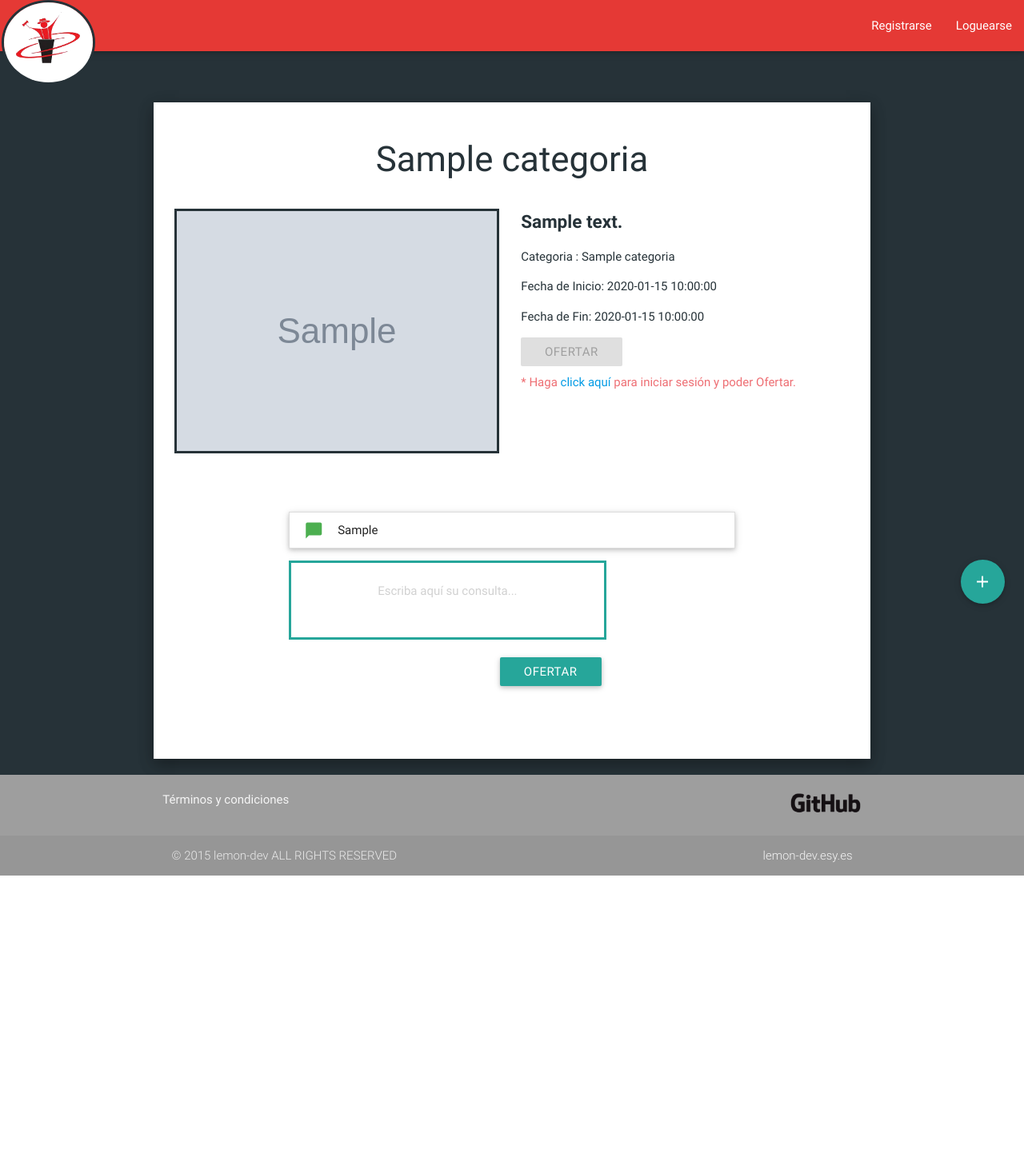
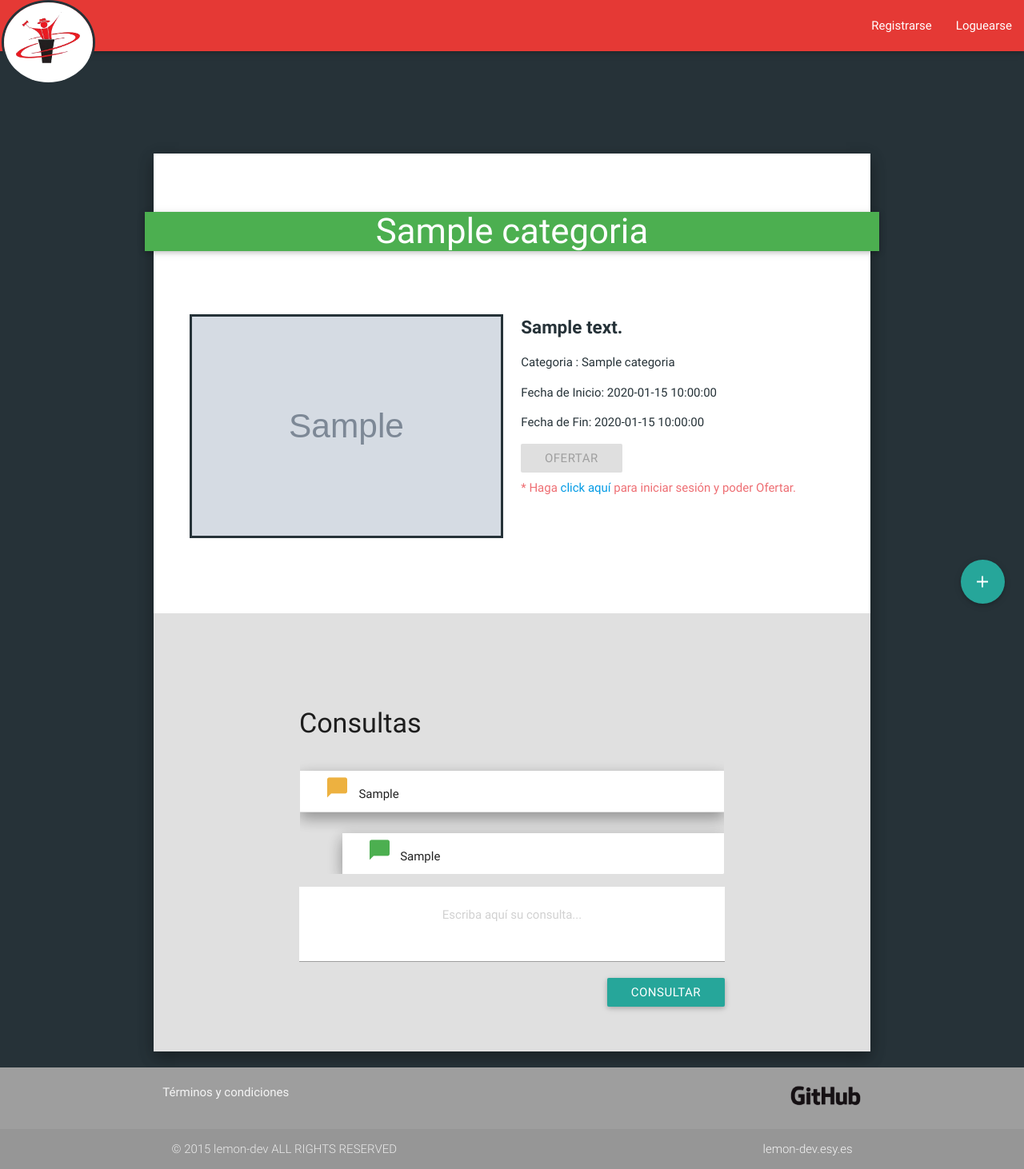
Before and after one commit to lemon-dev/bestnid, a PHP site: page /subasta.php?id_subasta=1 in a window 1280 px wide. Shown: the whole page at 80% size. Before the commit the page ends 1095 px from the top, so only its background shows below. Run offline with PHP 8.4, Linux system fonts and the light colour scheme; tables that the repository leaves empty or names only in its code hold one stand-in row (values such as "Sample post"); grey boxes marked "Sample" are stand-in pictures.

Commit message:
Consultas y respuestas terminado, solo queda testear

```diff
--- a/proyecto/css/style.css
+++ b/proyecto/css/style.css
@@ -19,6 +19,10 @@ main {
 
 * {
 	font-family:'Roboto';
+}
+
+.break {
+	color: black;
 }
 
 
@@ -44,7 +48,7 @@ HOME
 ***********************************/
 
 .card {
-	height: 600px;
+	min-height: 600px;
 }
 
 .card img {
@@ -183,21 +187,60 @@ FORMULARIOS: HINTS
 VER SUBASTA
 ***********************************/
 
+
+/**********************************
+VER SUBASTA: GENERAL
+***********************************/
+
+
 .ver-subasta {
-	background-color: white;
+	background-color: #e0e0e0;
 }
 
 .ver-subasta h3 {
 	color: #263238;
 }
 
+.ver-subasta-header {
+	min-width: 100%;
+
+}
+
+#subasta {
+	padding-right: 0;
+	padding-left: 0;
+	margin-top: 10%;
+	background-color: white;
+}
+
+#subasta h3 {
+	background-color: #4caf50;
+	color: white;
+	margin: 0;
+	margin-top: 8%;
+}
+
+.wrapper {
+	padding-bottom: 15%;
+	margin: 0 auto;
+}
+
+
+/**********************************
+VER SUBASTA: IMAGEN
+***********************************/
+
+
 .ver-subasta img {
 	border: 3px solid #263238;
+	max-height: 280px;
 }
 
-.consulta .mdi-communication-messenger {
-	color: #4caf50;
-}
+
+/**********************************
+VER SUBASTA: INFO
+***********************************/
+
 
 .subasta-opciones {
 	color: 263238;
@@ -217,13 +260,33 @@ VER SUBASTA
 	color: #ee6e73;
 }
 
+.subasta {
+	min-width: 100%;
+	padding: 5% 5% 5% 5%;
+}
+
+
+/**********************************
+VER SUBASTA: OFERTAR/VER OFERTAS
+***********************************/
+
+
 .modal-footer {
 	margin: 0 auto;
 	margin-top: 2%;
 }
 
-.container.consultas {
-	margin-bottom: 10%;
+
+/**********************************
+VER SUBASTA: CONSULTAS
+***********************************/
+
+
+.consultas {
+	margin: 0;
+	padding: 5% 5% 10% 5%;
+	min-width: 100%;
+	background-color: #e0e0e0;
 }
 
 .container.consultar-form-container {
@@ -231,13 +294,66 @@ VER SUBASTA
 	padding: 0;
 }
 
-#consultar-form textarea{
-	border: 3px solid #26a69a;
+#respuesta-form {
+	margin: 0 auto;
+	text-align: inherit;
 }
 
-#consulta {
+.dialogo.consulta,
+.dialogo.respuesta {
+	margin: 0 auto;
+	margin-top: 5%;
+	padding-left: 5%;
+	padding-left: 5%;
+	text-indent: 5px;
+	background-color: white;
+}
 
+.dialogo .mdi-communication-messenger {
+
+	margin-right: 2.5%;
+	margin-top: 5%;
+	color: #4caf50;
+	width: 80px;
+	height: 80px;
 }
+
+.consulta .mdi-communication-messenger {
+	color: #EDB140;
+}
+
+.dialogo.respuesta {
+	margin-left: 10%;
+}
+
+.respuesta .mdi-communication-messenger {
+	color: #4caf50;
+}
+
+#cuerpo-consulta {
+	background-color: white;
+	margin: 0 auto;
+}
+
+#cuerpo-respuesta {
+	background-color: white;
+	margin: 0 auto;
+}
+
+#respuesta-submit {
+	margin-top: 2.5%;
+	margin-bottom: 2.5%;
+}
+
+#consulta-submit {
+	margin-top: 2.5%;
+}
+
+.mdi-content-reply {
+	color: #26a69a;
+}
+
+
 
 /**********************************
 VER PERFIL
@@ -267,6 +383,11 @@ BUSCAR POR TITULO
 	line-height: 1.25em;
 }
 
+#modificar-monto {
+	margin-top: 18%;
+	margin-bottom: 18%;
+}
+
 
 /**********************************
 COLORES
--- a/proyecto/js/main.js
+++ b/proyecto/js/main.js
@@ -26,6 +26,17 @@ $(document).ready(function() {
 
 	// Select initialize
 	$('select').material_select();
+
+	// Tener el formulario de respuesta oculto por defecto
+	$('.wrapper').hide();
+
+	// Toggle del formulario de respuesta
+	$('.responder').click(function(event){
+		event.preventDefault();
+		var id_consulta = $(this).data('idconsulta');
+		var form_id = '#respuesta-form-'.concat(id_consulta);
+		$(form_id).toggle('normal');
+	});
 
 	// Form validation
 
@@ -397,12 +408,6 @@ $(document).ready(function() {
 		}
 	});
 
-	$("#ofertar-form").submit(function (event) {
-		event.preventDefault();
-
-
-
-	});
 
 	/**
   	* @author ComFreek
--- a/proyecto/subasta.php
+++ b/proyecto/subasta.php
@@ -4,44 +4,93 @@ ini_set('display_errors', 'On');
 
 include('db/connect.php');
 
-if(isset($_GET['id_subasta'])){
+function subastaConID($id_subasta){
+	include('db/connect.php');
 
 	$query = "	SELECT 	*
 				FROM	subasta S INNER JOIN producto P ON S.id_producto = P.id_producto
 								  INNER JOIN categoria C ON P.id_categoria = C.id_categoria
-				WHERE	S.id_subasta = " . $_GET['id_subasta'];
+				WHERE	S.id_subasta = " . $id_subasta;
 
 	$result = $db->query($query);
 
 	$row = $result->fetch_object();
 
-
+	return $row;
 }
 
-$pageTitle = "Bestnid | $row->titulo";
-include('include/header.php');
+function yaOferto($id_usuario, $id_subasta){
+	include('db/connect.php');
+	$query = "	SELECT 	*
+				FROM	subasta S INNER JOIN oferta O ON S.id_subasta = O.id_subasta
+				WHERE	O.id_usuario = " . $id_usuario . " AND S.id_subasta = " . $id_subasta;
+
+	if(!$result = $db->query($query)){
+		echo ":(";
+		die();
+	}
+
+	if($result->num_rows != 0){
+		return true;
+	}
+	return false;
+}
+
+function consultasParaSubasta($id_subasta){
+	include('db/connect.php');
+
+	$query = " SELECT * FROM consulta WHERE id_subasta=" .  $_GET['id_subasta'];
+
+	if(!$result = $db->query($query)){
+		echo ':(';
+		die();
+	}
+
+	return $result;
+}
+
+function respuestaParaConsulta($id_consulta){
+	include('db/connect.php');
+
+	$query = " SELECT * FROM respuesta WHERE id_consulta=" . $id_consulta;
+
+	$result = $db->query($query);
+
+	return $result;
+}
 
 ?>
 
-<section>
-	<div class="container ver-subasta z-depth-2 col m12">
+<?php
+	$subasta = subastaConID($_GET['id_subasta']);
+	$pageTitle = "Bestnid | $subasta->titulo";
+	include('include/header.php');
+ ?>
+
+<div id="subasta" class="container ver-subasta z-depth-2 col m12">
 	<header class="row center">
-			<h3><?php echo $row->titulo ?></h3>
+			<h3 class="z-depth-1"><?php echo $subasta->titulo ?></h3>
 		</header>
-		<ul class="row">
+	<section class="subasta">
+
+
+		<ul class="row ver-subasta-header">
 			<li class="col s12 m6 l6">
-				<img class="responsive-img" src="<?php echo $row->imagen_url ?>" alt="Imagen">
+				<img class="materialboxed responsive-img" width="650" src="<?php echo $subasta->imagen_url ?>">
 			</li>
+
 			<li class="col s12 m6 l6">
 				<div class="subasta-opciones">
-					<p class="descripcion"><?php echo $row->descripcion ?></p>
-					<p>Categoria : <?php echo $row->nombre ?></p>
-					<p>Fecha de Inicio: <?php echo $row->fecha_inicio ?></p>
-					<p>Fecha de Fin: <?php echo $row->fecha_final ?></p>
+					<p class="descripcion"><?php echo $subasta->descripcion ?></p>
+					<p>Categoria : <?php echo $subasta->nombre ?></p>
+					<p>Fecha de Inicio: <?php echo $subasta->fecha_inicio ?></p>
+					<p>Fecha de Fin: <?php echo $subasta->fecha_final ?></p>
 					<?php if($_SESSION){ ?>
 
-						<?php if($row->id_usuario != $_SESSION['id_usuario']) {  ?>
 
+						<?php if($subasta->id_usuario != $_SESSION['id_usuario']) {
+
+							if(!yaOferto($_SESSION['id_usuario'], $_GET['id_subasta'])) { ?>
 								<a class="waves-effect waves-light btn modal-trigger" href="#modal1">Ofertar</a>
 
 								<div id="modal1" class="modal">
@@ -67,56 +116,83 @@ include('include/header.php');
 										</div>
 									</div>
 								</div>
-						<?php } else { ?>
+					<?php   } else { ?>
+								<span class="not-registered warning"> * Usted ya ha ofertado en esta subasta, para ver sus ofertas haga <a href="/verPerfil.php">click aquí</a>.</span>
+						<?php } ?>
+				<?php	} else { ?>
 							<a class="waves-effect waves-light btn">Ver Ofertas</a>
 				<?php } ?>
 
 					<?php } else { ?>
 
-						<a class="waves-effect waves-light btn disabled">Ofertar</a>
+						<a id="ofertar-btn" class="waves-effect waves-light btn disabled">Ofertar</a>
 						<span class="not-registered warning"> * Haga <a href="/login.php?redirect_to=<?php echo $_GET['id_subasta'] ?>">click aquí</a> para iniciar sesión y poder Ofertar.</span>
 
 					<?php } ?>
 				</div>
 			</li>
 		</ul>
-		<div class="container consultas">
+	</section>
+	<br class="break">
+	<section class="container consultas">
+		<div class="container">
+
+				<h4>Consultas</h4>
 				<?php
 
-				require_once('db/connect.php');
-
-				$query = " SELECT * FROM consulta WHERE id_subasta=" .  $_GET['id_subasta'];
-
-				if(!$result = $db->query($query)){
-					echo ':(';
-					die();
+				$consulta_query = consultasParaSubasta($_GET['id_subasta']);
+				if($consulta_query->num_rows > 0){
+						echo '<ul class="collection" data-collapsible="accordion">';
 				}
 
-				if($result->num_rows > 0){
-					echo '<ul class="collapsible" data-collapsible="accordion">';
-				}
-
-				while ($row = $result->fetch_object()){ ?>
-
+				while ($consulta = $consulta_query->fetch_object()){ ?>
 
 					<li>
-						<div class="collapsible-header consulta"><i class="mdi-communication-messenger"></i><?php echo $row->cuerpo ?></div>
-						<div class="collapsible-body"><p>Respuesta</p></div>
+						<div class="collection-item dialogo consulta z-depth-2" data-consultaId="<?php echo $consulta->id_consulta ?>"><i class="mdi-communication-messenger small"></i><?php echo $consulta->cuerpo ?>
+						<?php
+							$respuesta_query = respuestaParaConsulta($consulta->id_consulta);
+							if($_SESSION){
+								if($_SESSION['id_usuario'] == $subasta->id_usuario && $respuesta_query->num_rows == 0){ ?>
+									<a class="responder" href="" data-idConsulta="<?php echo $consulta->id_consulta ?>"><i class="mdi-content-reply right small"></i></a>
+						<?php } }?>
+						</div>
+
+						<div class="input-field col s12 m12 l12">
+							<?php
+								$respuesta = $respuesta_query->fetch_object();
+								if($respuesta_query->num_rows == 1){ ?>
+
+									<div class="collection-item dialogo respuesta z-depth-2"><i class="mdi-communication-messenger small"></i><?php echo $respuesta->cuerpo ?></div>
+								<?php } ?>
+						</div>
+
+						<?php if($_SESSION){ if($subasta->id_usuario == $_SESSION['id_usuario'] && $respuesta_query->num_rows == 0) { ?>
+						<div class="wrapper" id="respuesta-form-<?php echo $consulta->id_consulta ?>">
+							<form class="respuesta-form" method="post" action="/function/responder-process.php">
+								<textarea name="cuerpo" id="cuerpo-respuesta" class="materialize-textarea validate active center z-depth-2" placeholder="Escriba aquí su respuesta..." required></textarea>
+								<input type="hidden" name="id_consulta" value="<?php echo $consulta->id_consulta ?>">
+								<input type="hidden" name="id_subasta" value="<?php echo $_GET['id_subasta']?>">
+								<input id="respuesta-submit" type="submit" class="btn right form-submit" value="Responder">
+							</form>
+						</div>
+						<?php } } ?>
 					</li>
 
 				<?php } ?>
 			</ul>
-			<div class="container consultar-form-container">
+
+			<?php if(empty($_SESSION) || ($_SESSION && $subasta->id_usuario != $_SESSION['id_usuario'])) { ?>
 				<form id="consultar-form" method="post" action="/function/consultar-process.php">
 					<div class="input-field col s12 m12 l12">
-					<textarea name="consulta" id="consulta" class="materialize-textarea validate active center" placeholder="Escriba aquí su consulta..." required></textarea>
+						<textarea name="consulta" id="cuerpo-consulta" class="materialize-textarea validate active center" placeholder="Escriba aquí su consulta..." required></textarea>
 					</div>
 					<input type="hidden" name="id_subasta" value="<?php echo $_GET['id_subasta'] ?>">
-				<input id="consulta-submit" type="submit" class="btn right form-submit" value="Ofertar">
+					<input id="consulta-submit" type="submit" class="btn right form-submit" value="Consultar">
 				</form>
-		</div>
+			<?php } ?>
 		</div>
 	</section>
+</div>
 
 
 <?php include('include/footer.php'); ?>
```
Also changed, not shown: proyecto/function/consultar-process.php (added, +30 -0 lines), proyecto/function/mostrar-consultas.php (added, +19 -0 lines), proyecto/function/responder-process.php (added, +23 -0 lines), proyecto/function/usuario-oferto.php (added, +12 -0 lines). Lines whose indentation alone changed are shown as unchanged.
